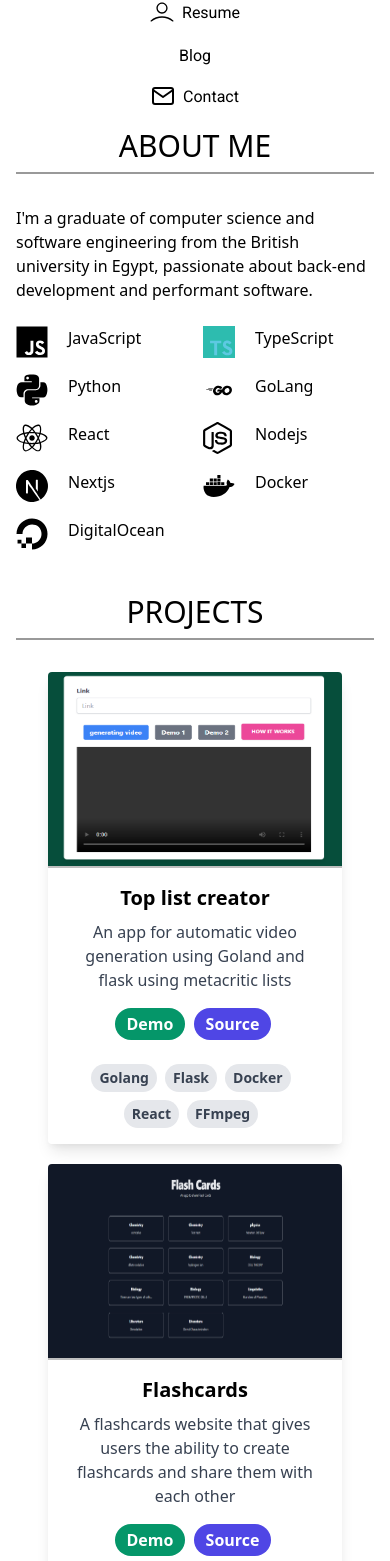
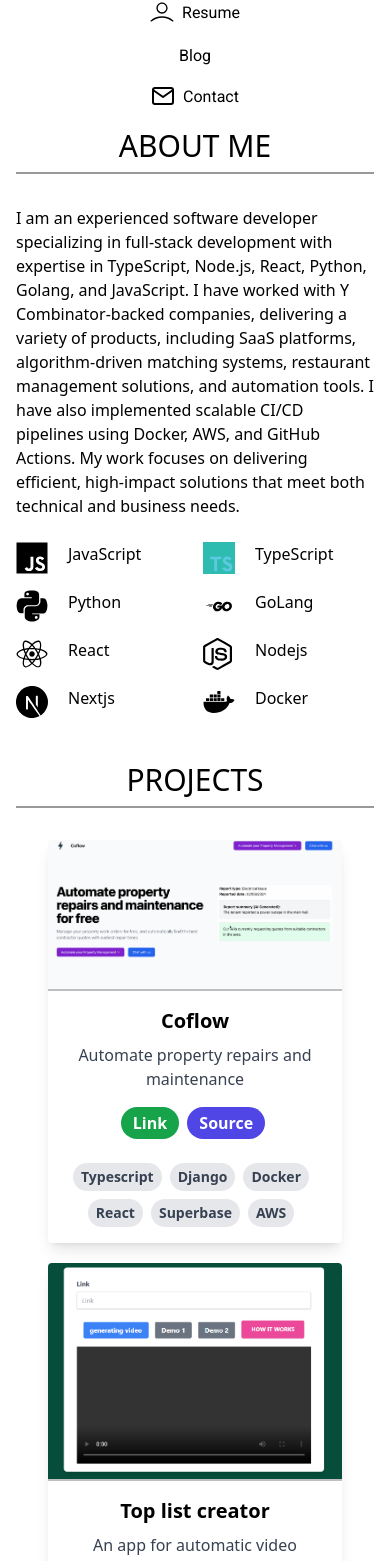
Before and after one commit to mage1711/portfolio, a Next.js app: page / in a window 390 px wide. Shown: the part 424-1985 px from the top of the page. Built offline with nearby package versions, Linux system fonts and the light colour scheme.

Commit message:
feat: upgraded next version and page content

```diff
--- a/components/AboutMe.tsx
+++ b/components/AboutMe.tsx
@@ -5,7 +5,6 @@ import GoLang from '../public/icons/Go-Logo_Black.svg'
 import Reactsvg from '../public/icons/react.svg'
 import Nodejs from '../public/icons/nodejs.svg'
 import Docker from '../public/icons/docker.svg'
-import DigitalOcean from '../public/icons/digitalocean.svg'
 import TypeScriptSvg from '../public/icons/typescript.svg'
 import NextJs from '../public/icons/nextjs.svg'
 
@@ -18,7 +17,6 @@ const Technologies = [
     { name: 'Nodejs', component: Nodejs },
     { name: 'Nextjs', component: NextJs},
     { name: 'Docker', component: Docker  },
-    { name: 'DigitalOcean', component: DigitalOcean},
 
   ]
 export default function AboutMe(){
@@ -26,9 +24,9 @@ return(
     <div>
     <div className="mt-4 lg:mt-14 border-b-2 container  border-black border-opacity-40"><h1 className=" mb-2 text-center text-3xl">ABOUT ME</h1>
    </div>
-   <div className=' flex flex-col space-y-6 lg:space-y-0 lg:flex-row my-8'>
-   <section className='lg:w-6/12'>
-   <p className="text-left">I'm a graduate of computer science and software engineering from the British university in Egypt, passionate about back-end development and performant software.</p>
+   <div className=' flex flex-col space-y-6 lg:space-y-0 my-8'>
+   <section className='lg:mb-6'>
+   <p className="text-left">I am an experienced software developer specializing in full-stack development with expertise in TypeScript, Node.js, React, Python, Golang, and JavaScript. I have worked with Y Combinator-backed companies, delivering a variety of products, including SaaS platforms, algorithm-driven matching systems, restaurant management solutions, and automation tools. I have also implemented scalable CI/CD pipelines using Docker, AWS, and GitHub Actions. My work focuses on delivering efficient, high-impact solutions that meet both technical and business needs.</p>
    </section>
 
   <section className='grid grid-cols-2 gap-y-4 gap-x-4   lg:grid-cols-4 '>
--- a/components/ProjectCard.tsx
+++ b/components/ProjectCard.tsx
@@ -18,8 +18,8 @@ export default function ProjectCard({project}: ProjectCardProps ){
           {project.description}
         </p>
       </div>
-      {project.demo &&
-      <a href={project.demo}><span className="inline-block bg-green-600 rounded-full px-3 py-1 text-white  font-semibold  mr-1 mb-2 hover:bg-green-900 ">Demo</span> </a>
+      {project.link &&
+      <a href={project.link}><span className="inline-block bg-green-600 rounded-full px-3 py-1 text-white  font-semibold  mr-1 mb-2 hover:bg-green-900 ">Link</span> </a>
 }
 {project.source && <a href={project.source}><span className="inline-block bg-indigo-600 rounded-full px-3 py-1  font-semibold text-white mr-1 mb-2 hover:bg-indigo-900">Source</span> </a>
 }
--- a/next.config.js
+++ b/next.config.js
@@ -1,14 +1,15 @@
-module.exports = {
-    webpack(config) {
-      config.module.rules.push({
-        test: /\.svg$/,
-        issuer: {
-          test: /\.(js|ts)x?$/,
-        },
-        use: ['@svgr/webpack'],
-      })
+/** @type {import('next').NextConfig} */
+const nextConfig = {
+  webpack(config) {
+    config.module.rules.push({
+      test: /\.svg$/,
+      issuer: /\.[jt]sx?$/, // Updated for better compatibility
+      use: ['@svgr/webpack'],
+    });
 
-      return config
-    },
+    return config;
+  },
+  // You can add more Next.js 14 configurations here if needed
+};
 
-  }
+module.exports = nextConfig;
--- a/pages/index.tsx
+++ b/pages/index.tsx
@@ -14,11 +14,18 @@ import Blog from '../public/icons/blog.svg'
 import {Project} from '../types'
 
 const Projects:Project[] = [
-  { title: 'Top list creator', description: 'An app for automatic video generation using Goland and flask using metacritic lists', media:'video',technologies:['Golang','Flask','Docker','React','FFmpeg'],source:'https://github.com/mage1711/video-generator-app' ,demo:'https://video-generator-app.vercel.app/' },
-  { title: 'Flashcards', description: 'A flashcards website that gives users the ability to create flashcards and share them with each other', media:'flashcards',technologies:['Django','PostgreSQL','Nginx','Docker'],source:'https://github.com/mage1711/flashCards-django' ,demo:'http://206.189.58.188:1337/flashcards/',documentation:'https://github.com/mage1711/flashCards-django/blob/master/README.md' },
-  { title: 'Notus', description: 'A note and media sharing app for students to share tips and comment on each other\'s notes', media:'notus',technologies:['React','PostgreSQL','Nginx','Docker','Reducx','TypeScript','Nextjs'],source:'https://github.com/mage1711/Notus-server' ,demo:'https://notus-client.vercel.app/' },
-  { title: 'SPE club site', description: 'A university club website developed for the SPE BUE club branch', media:'SPE',technologies:['Nodejs','React','Firebase'],demo:'https://spe-bue.web.app/' },
-  { title: 'Chatapp', description: 'A real time chat app using socket and flask', media:'chatapp',technologies:['Flask','SQLlite','Nginx','Docker'],source:'https://github.com/mage1711/flask-chatapp' ,demo:'http://143.198.126.177/' },
+    { title: 'Coflow', description: 'Automate property repairs and maintenance', media:'coflow',technologies:['Typescript','Django','Docker','React','Superbase','AWS'],source:'https://github.com/mage1711/video-generator-app' ,link:'https://www.joincoflow.com/' },
+    { title: 'Top list creator', description: 'An app for automatic video generation using Goland and flask using metacritic lists', media:'video',technologies:['Golang','Flask','Docker','React','FFmpeg'],source:'https://github.com/mage1711/video-generator-app' ,link:'https://video-generator-app.vercel.app/' },
+    { title: 'Top list creator', description: 'An app for automatic video generation using Goland and flask using metacritic lists', media:'video',technologies:['Golang','Flask','Docker','React','FFmpeg'],source:'https://github.com/mage1711/video-generator-app' ,link:'https://video-generator-app.vercel.app/' },
+    { title: 'Top list creator', description: 'An app for automatic video generation using Goland and flask using metacritic lists', media:'video',technologies:['Golang','Flask','Docker','React','FFmpeg'],source:'https://github.com/mage1711/video-generator-app' ,link:'https://video-generator-app.vercel.app/' },
+    { title: 'Top list creator', description: 'An app for automatic video generation using Goland and flask using metacritic lists', media:'video',technologies:['Golang','Flask','Docker','React','FFmpeg'],source:'https://github.com/mage1711/video-generator-app' ,link:'https://video-generator-app.vercel.app/' },
+    { title: 'Top list creator', description: 'An app for automatic video generation using Goland and flask using metacritic lists', media:'video',technologies:['Golang','Flask','Docker','React','FFmpeg'],source:'https://github.com/mage1711/video-generator-app' ,link:'https://video-generator-app.vercel.app/' },
+    { title: 'Top list creator', description: 'An app for automatic video generation using Goland and flask using metacritic lists', media:'video',technologies:['Golang','Flask','Docker','React','FFmpeg'],source:'https://github.com/mage1711/video-generator-app' ,link:'https://video-generator-app.vercel.app/' },
+  { title: 'Top list creator', description: 'An app for automatic video generation using Goland and flask using metacritic lists', media:'video',technologies:['Golang','Flask','Docker','React','FFmpeg'],source:'https://github.com/mage1711/video-generator-app' ,link:'https://video-generator-app.vercel.app/' },
+  { title: 'Flashcards', description: 'A flashcards website that gives users the ability to create flashcards and share them with each other', media:'flashcards',technologies:['Django','PostgreSQL','Nginx','Docker'],source:'https://github.com/mage1711/flashCards-django' ,link:'http://206.189.58.188:1337/flashcards/',documentation:'https://github.com/mage1711/flashCards-django/blob/master/README.md' },
+  { title: 'Notus', description: 'A note and media sharing app for students to share tips and comment on each other\'s notes', media:'notus',technologies:['React','PostgreSQL','Nginx','Docker','Reducx','TypeScript','Nextjs'],source:'https://github.com/mage1711/Notus-server' ,link:'https://notus-client.vercel.app/' },
+  { title: 'SPE club site', description: 'A university club website developed for the SPE BUE club branch', media:'SPE',technologies:['Nodejs','React','Firebase'],link:'https://spe-bue.web.app/' },
+  { title: 'Chatapp', description: 'A real time chat app using socket and flask', media:'chatapp',technologies:['Flask','SQLlite','Nginx','Docker'],source:'https://github.com/mage1711/flask-chatapp' ,link:'http://143.198.126.177/' },
 
 ]
 export default function Home() {
@@ -41,7 +48,7 @@ export default function Home() {
     <a href='https://www.linkedin.com/in/ziad-ibrahim-12391279/'> <LinkedIn className="inline-block w-6 h-6 mb-1 mr-1 "/> LinkedIn</a>
     </div>
     <div className="hover:opacity-50">
-    <a href='https://drive.google.com/file/d/1E_Dgqm3YEZQrjIGmCvcXjPpiTBEy1l0f/view?usp=sharing'><Resume className="inline-block w-6 h-6 mb-1 mr-1 "/> Resume</a>
+    <a href='https://drive.google.com/file/d/1OkNSSEnlORDfzDFmD4DHfo3XpX6f-xcr/view'><Resume className="inline-block w-6 h-6 mb-1 mr-1 "/> Resume</a>
     </div>
     <div className="hover:opacity-50">
     <a href='https://dev.to/mage1711'><Blog className="inline-block w-6 h-6 mb-1 mr-1"/> Blog</a>
--- a/tsconfig.json
+++ b/tsconfig.json
@@ -16,7 +16,8 @@
     "moduleResolution": "node",
     "resolveJsonModule": true,
     "isolatedModules": true,
-      "jsx": "preserve"
+    "jsx": "preserve",
+    "incremental": true
   },
   "include": [
     "next-env.d.ts",
--- a/types.ts
+++ b/types.ts
@@ -4,6 +4,6 @@ export interface Project {
     media: string
     technologies: string[]
     source?:string
-    demo?:string
+    link?:string
     documentation?:string
   }
```
Also changed, not shown: package.json (+17 -17 lines), next-env.d.ts, public/images/coflow.png (added), 1 other file (tests, documents, lock files or other folders). Lines whose indentation alone changed are shown as unchanged.
